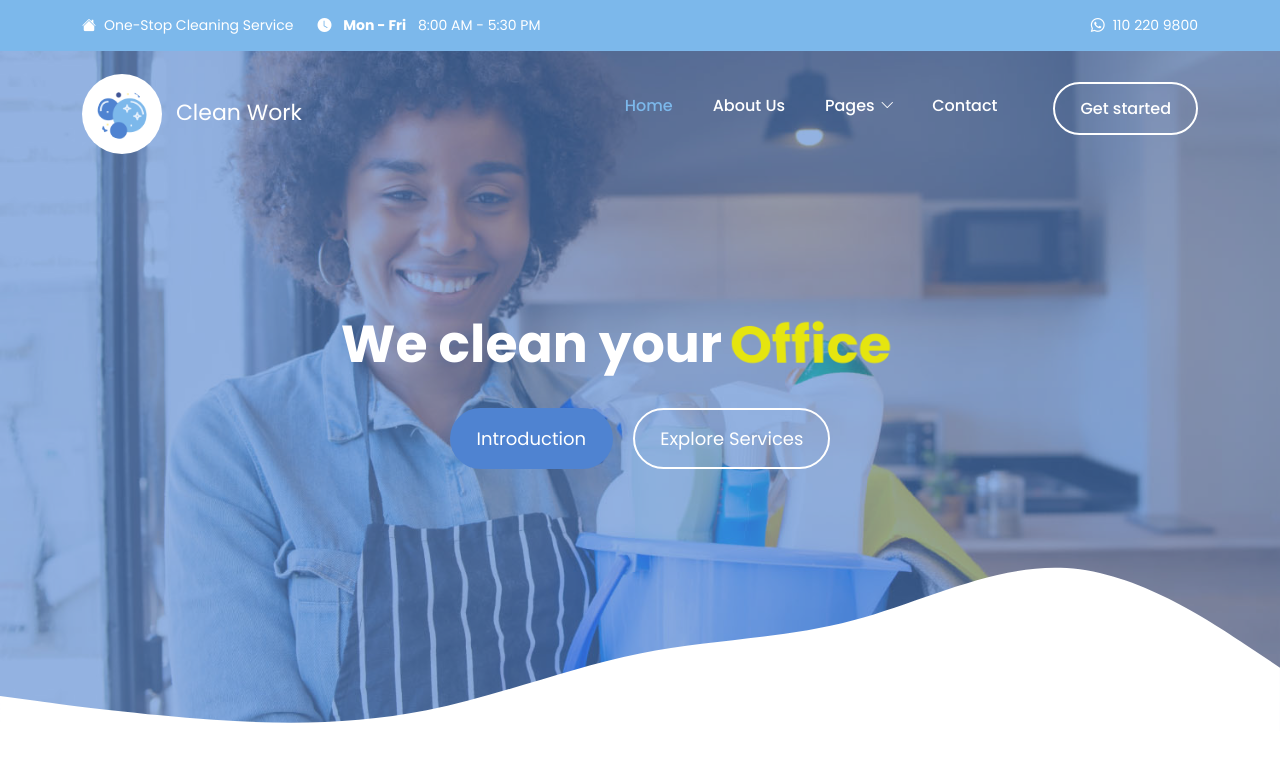
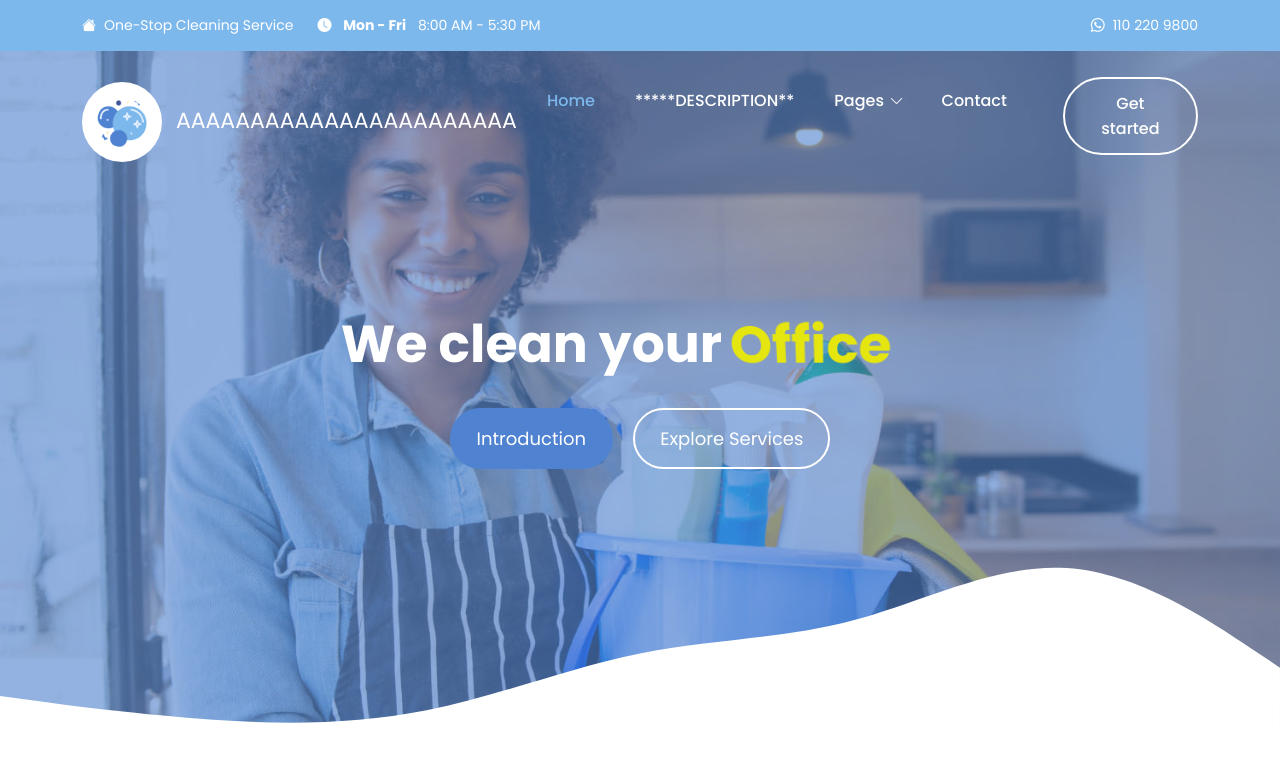
Before and after one commit to jaisanu05/newproject, a plain HTML site: page index.html in a window 1280 px wide. Shown: the top 778 px of the page. Drawn offline with Linux system fonts and the light colour scheme.

Commit message:
Update index.html

```diff
--- a/index.html
+++ b/index.html
@@ -68,7 +68,7 @@ Free Bootstrap 5 HTML Template
                 <a class="navbar-brand" href="index.html">
                     <img src="images/bubbles.png" class="logo img-fluid" alt="">
 
-                    <span class="ms-2">Clean Work</span>
+                    <span class="ms-2">AAAAAAAAAAAAAAAAAAAAAAA</span>
                 </a>
 
                 <button class="navbar-toggler" type="button" data-bs-toggle="collapse" data-bs-target="#navbarNav" aria-controls="navbarNav" aria-expanded="false" aria-label="Toggle navigation">
@@ -82,7 +82,7 @@ Free Bootstrap 5 HTML Template
                         </li>
 
                         <li class="nav-item">
-                            <a class="nav-link" href="about.html">About Us</a>
+                            <a class="nav-link" href="about.html">*****DESCRIPTION**</a>
                         </li>
 
                         <li class="nav-item dropdown">
```
